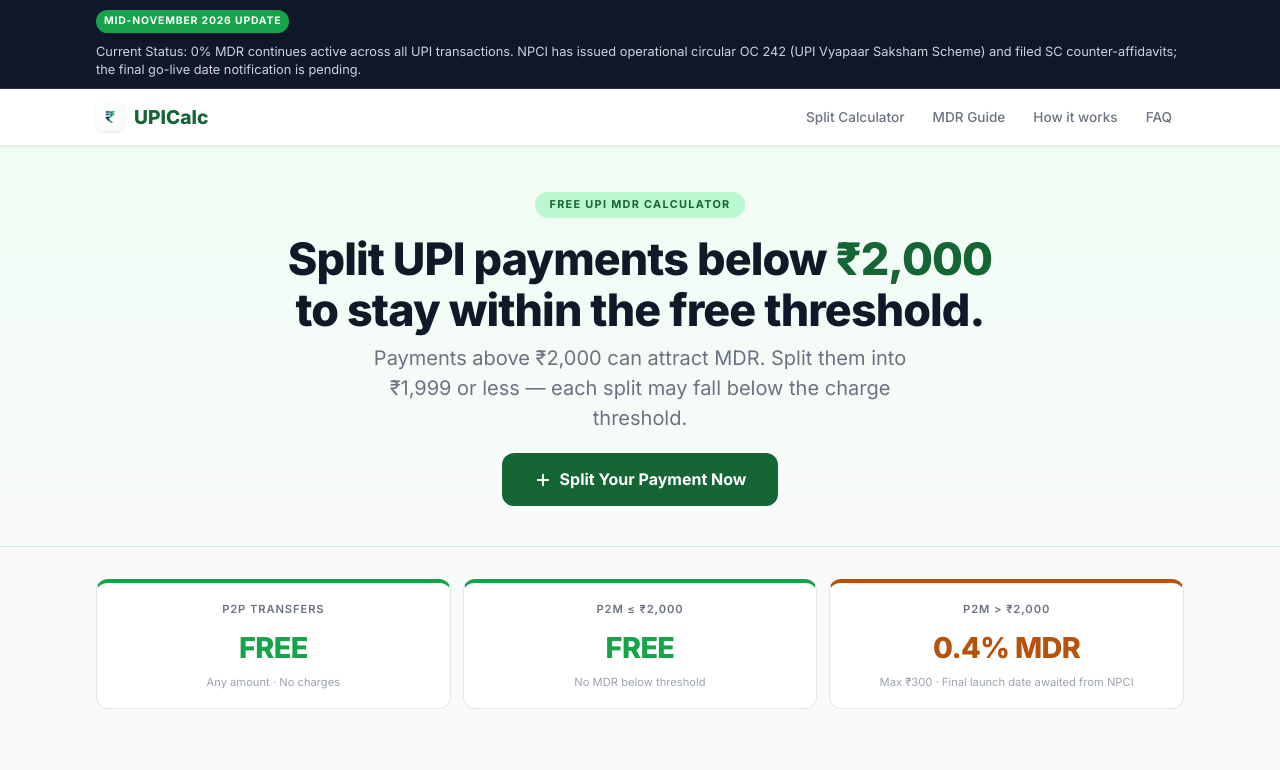
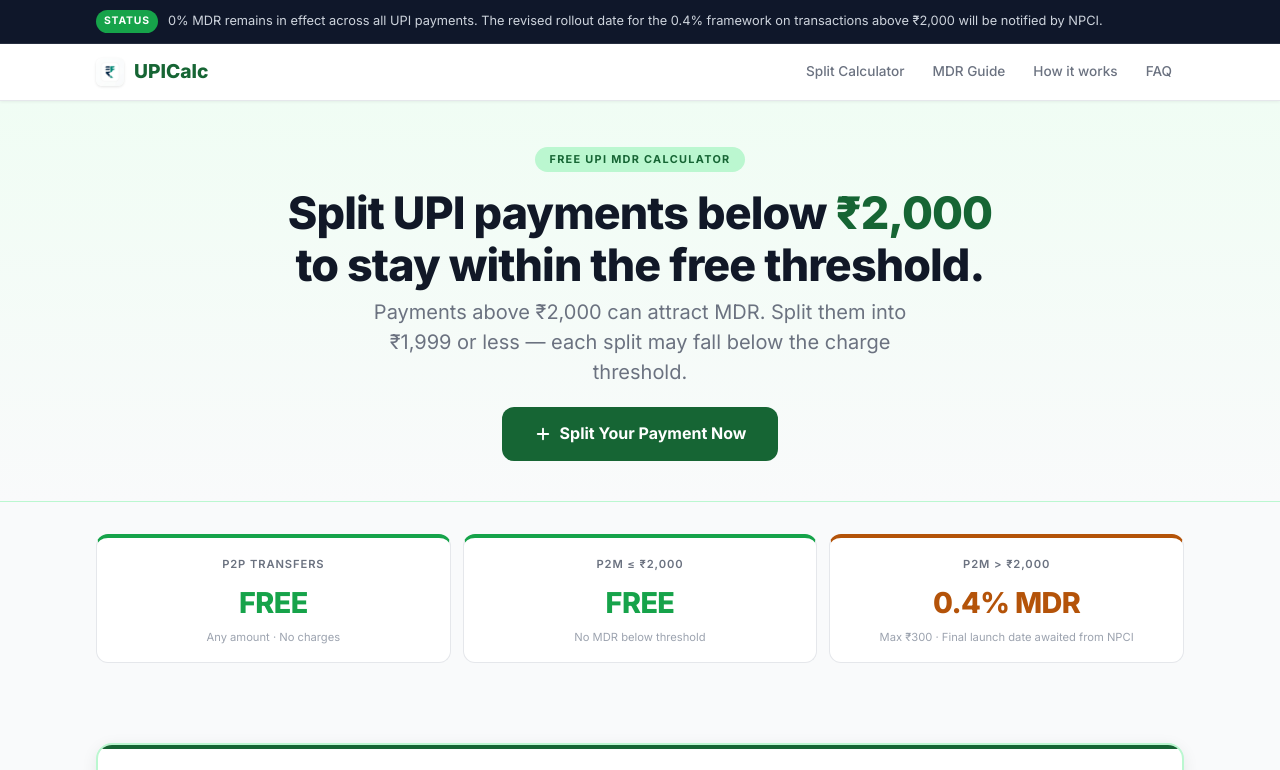
Before and after one commit to arifmuhammed007/Upicalc, a plain HTML site: page index.html in a window 1280 px wide. Shown: the top 770 px of the page. Drawn offline with Linux system fonts and the light colour scheme.

Commit message:
fix: streamline banner copy, fix grammar, and resolve duplicate banner landmark

```diff
--- a/index.html
+++ b/index.html
@@ -442,10 +442,10 @@
 <body>
 
   <!-- ─── ANNOUNCEMENT BAR ────────────────────────────────────────── -->
-  <div class="announce-bar" role="banner">
+  <div class="announce-bar" role="region" aria-label="Announcement">
     <div class="container announce-inner">
-      <span class="announce-badge">Mid-November 2026 Update</span>
-      <span class="announce-text">Current Status: 0% MDR continues active across all UPI transactions. NPCI has issued operational circular OC 242 (UPI Vyapaar Saksham Scheme) and filed SC counter-affidavits; the final go-live date notification is pending.</span>
+      <span class="announce-badge">Status</span>
+      <span class="announce-text">0% MDR remains in effect across all UPI payments. The revised rollout date for the 0.4% framework on transactions above ₹2,000 will be notified by NPCI.</span>
     </div>
   </div>
 
```
